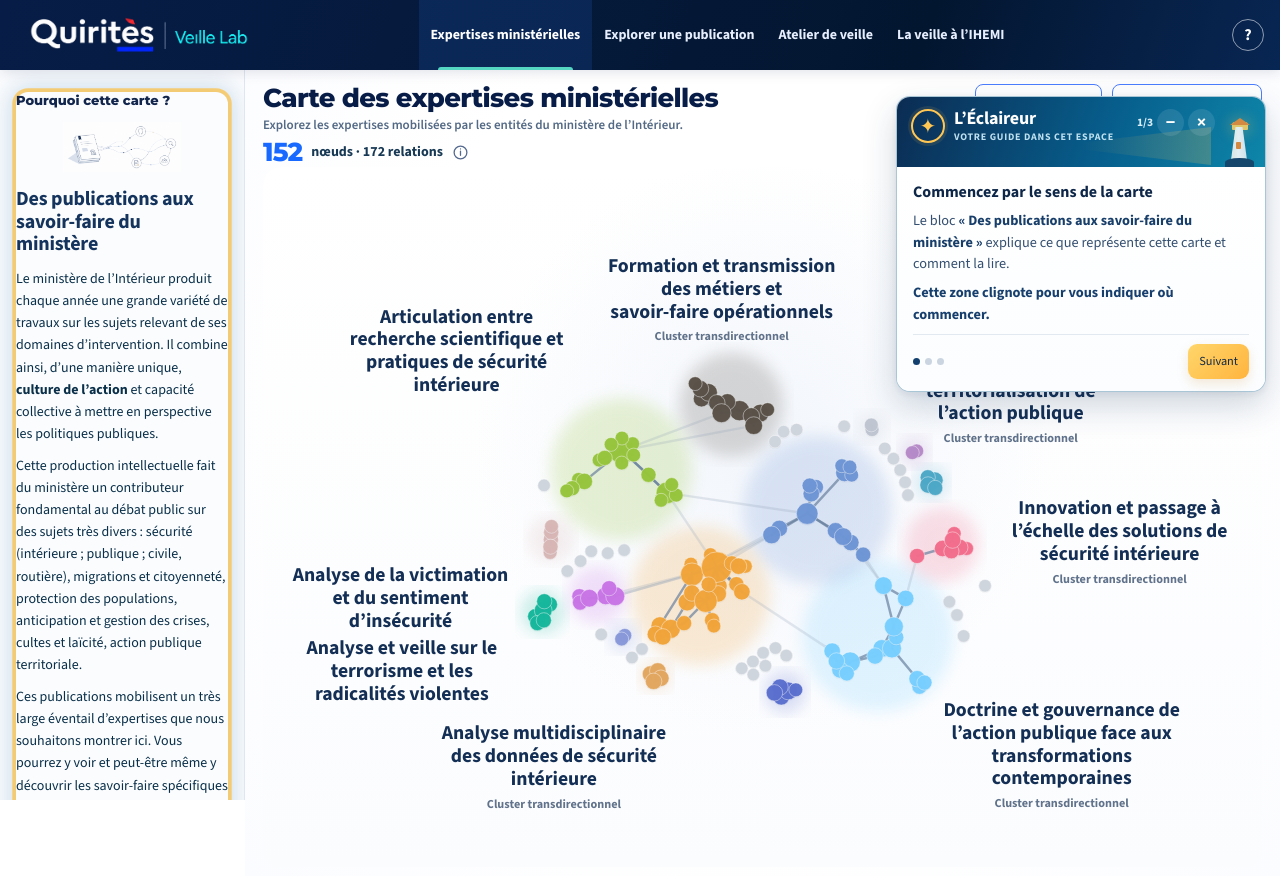
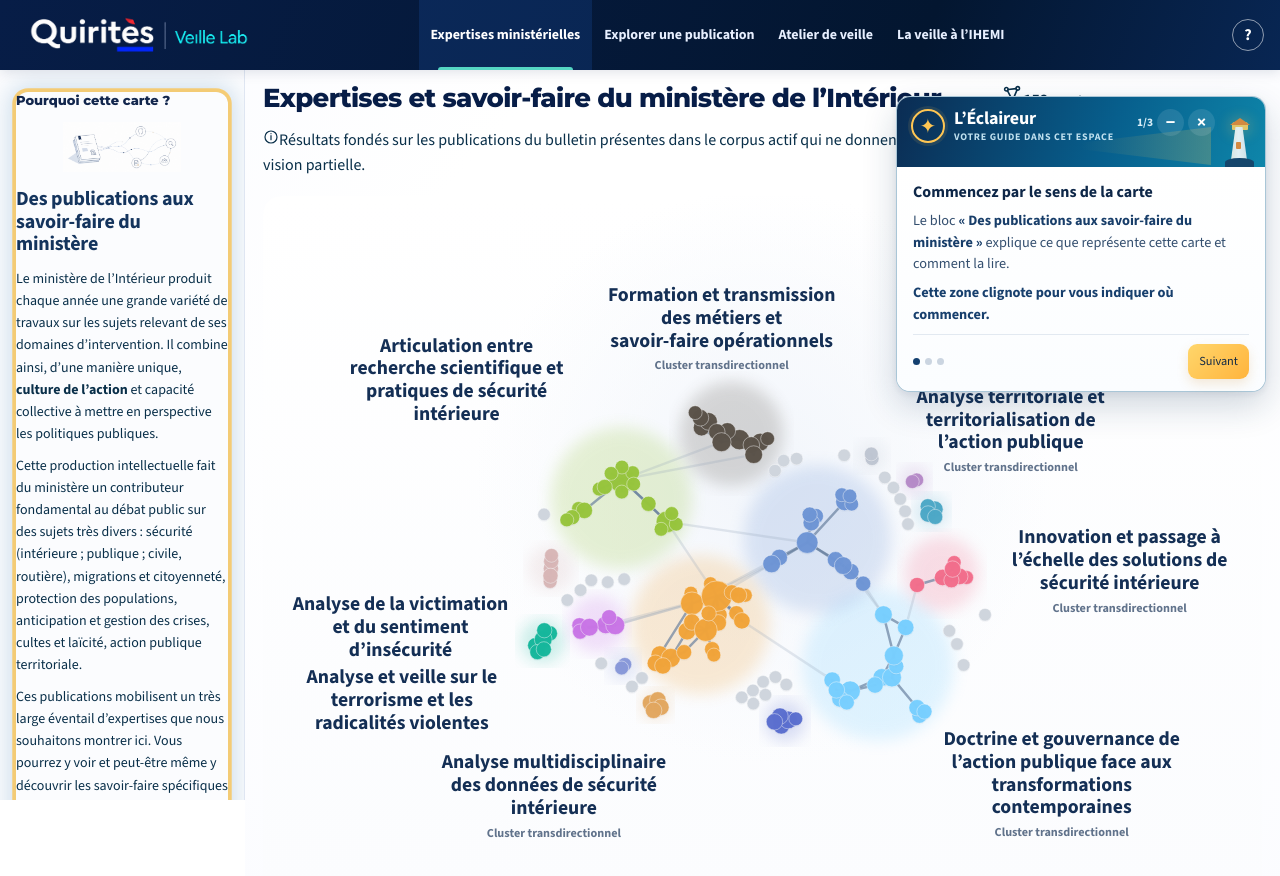
Before and after one commit to Quirites-ihemi/Veillelab, a React (Vite) app: page / in a window 1280 px wide. Both pictures are taken after a click on the button "Entrer dans Quiritès Lab". Shown: the top 876 px of the page. Built offline with nearby package versions, Linux system fonts and the light colour scheme.

Commit message:
Add files via upload

```diff
--- a/src/pages/Expertises.jsx
+++ b/src/pages/Expertises.jsx
@@ -572,27 +572,35 @@ export default function Expertises({ data }) {
 
       <section className={`graph-workspace ${eclaireurMode === 'open' && eclaireurStep === 3 && !selected ? 'expertise-eclaireur-target expertise-eclaireur-graph-target' : ''}`}>
 
-        <div className="workspace-toolbar">
+        <div className="workspace-toolbar expertise-workspace-toolbar">
 
-          <div>
-            <h1>Carte des expertises ministérielles</h1>
+          <div className="expertise-workspace-title">
+            <h1>Expertises et savoir-faire du ministère de l’Intérieur</h1>
 
-            <p className="workspace-subtitle">
-              Explorez les expertises mobilisées par les entités du ministère
-              de l’Intérieur.
+            <p className="expertise-method-note">
+              <Icon name="info" size={16} />
+              <span>
+                Résultats fondés sur les publications du bulletin présentes dans le corpus actif qui ne donnent qu’une vision partielle.
+              </span>
             </p>
+          </div>
 
-            <div className="big-count">
+          <div className="expertise-workspace-side">
+            <div className="expertise-metrics" aria-label="Statistiques de la carte">
+              <div className="expertise-metric">
+                <span className="expertise-metric-icon"><Icon name="graph" size={21} /></span>
+                <span>
                   <strong>{filtered.length}</strong>
+                  <small>nœuds</small>
+                </span>
+              </div>
 
+              <div className="expertise-metric">
+                <span className="expertise-metric-icon"><Icon name="link" size={21} /></span>
                 <span>
-                nœuds · {visibleEdges.length} relations
+                  <strong>{visibleEdges.length}</strong>
+                  <small>relations</small>
                 </span>
-
-              <Icon
-                name="info"
-                size={17}
-              />
               </div>
             </div>
 
@@ -619,6 +627,7 @@ export default function Expertises({ data }) {
             </button>
 
 
+            </div>
           </div>
 
         </div>
```
Lines whose indentation alone changed are shown as unchanged.
